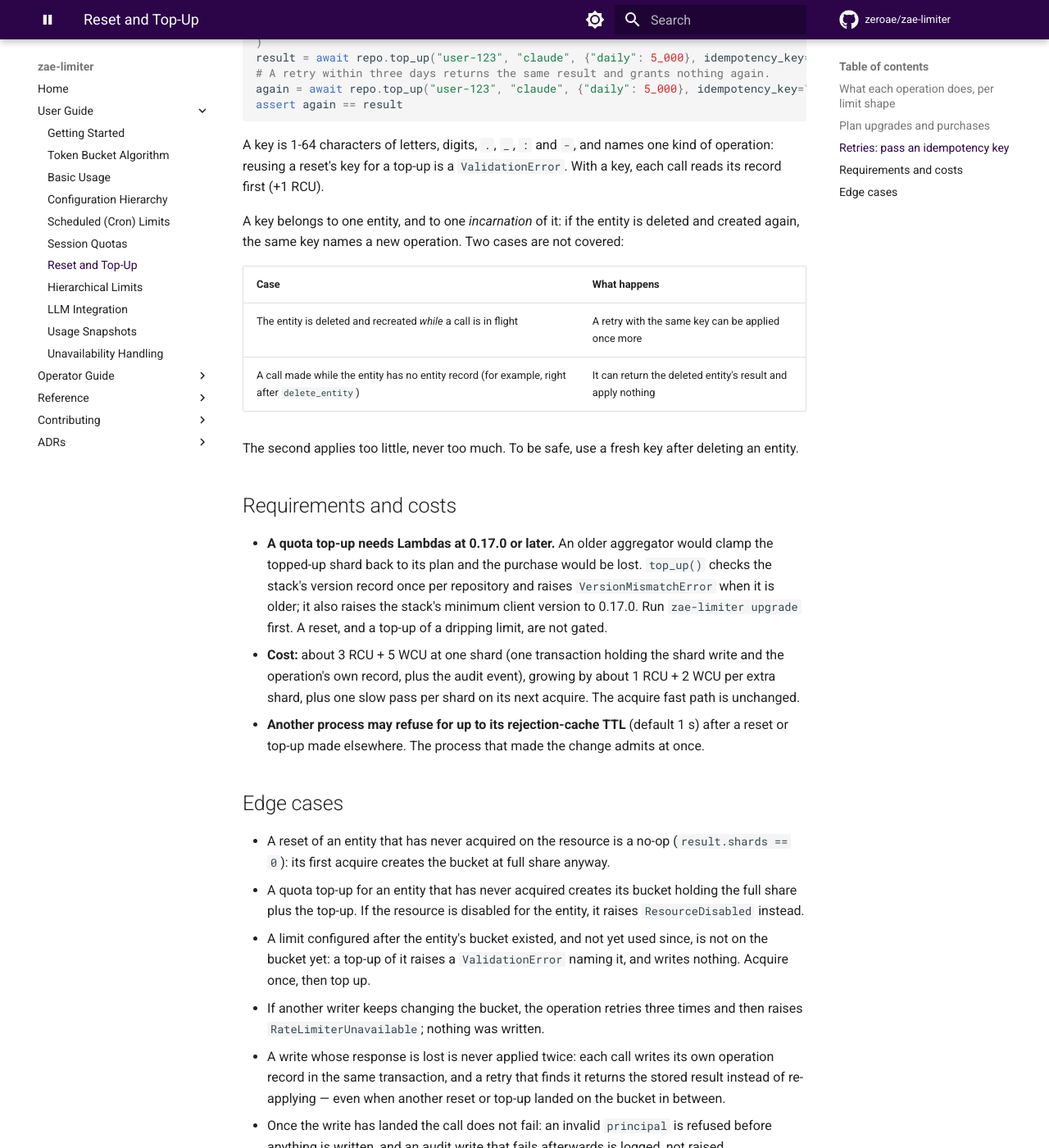
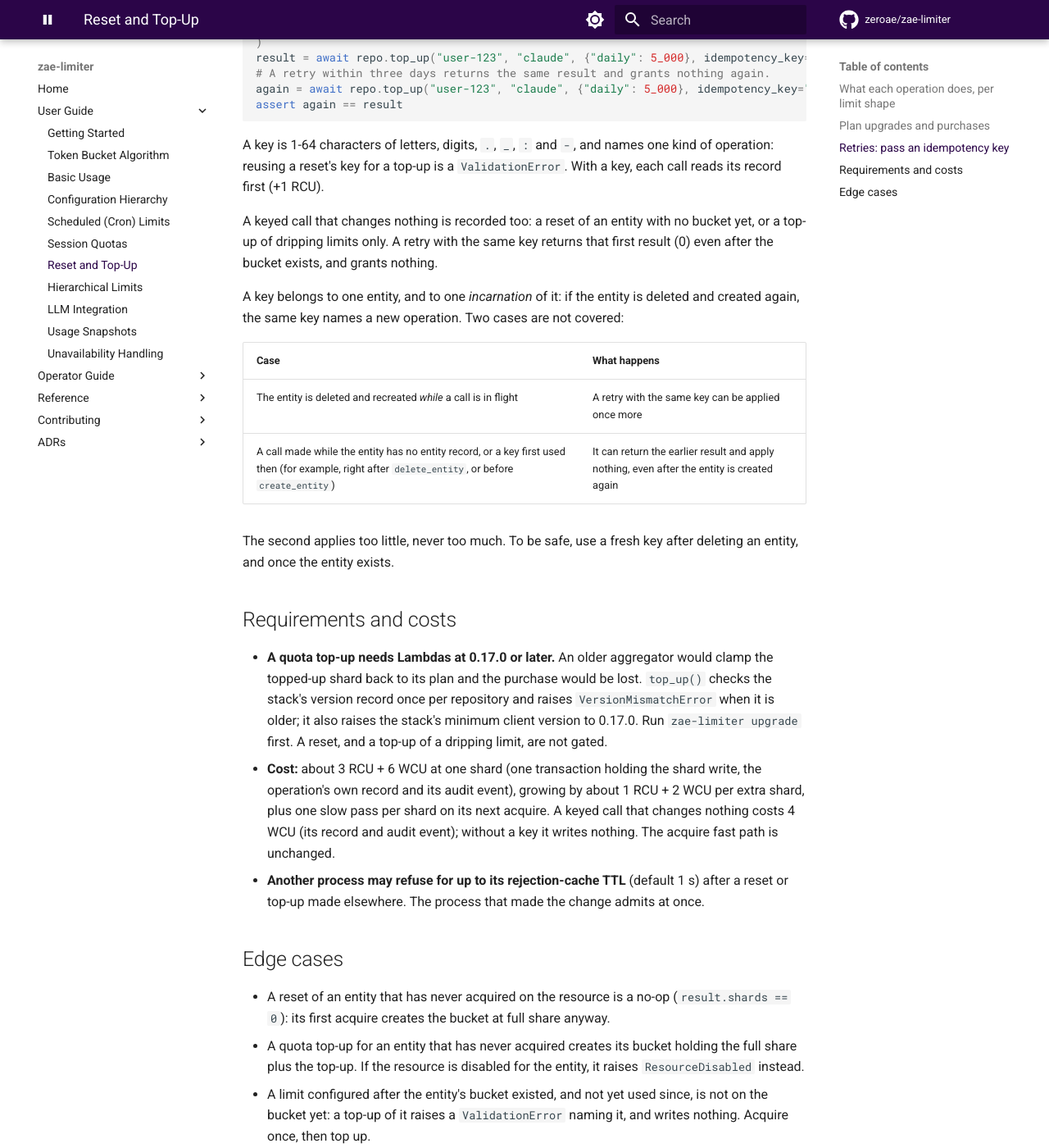
Before and after one commit to zeroae/zae-limiter, an MkDocs documentation site: the page built from docs/guide/reset-and-top-up.md, in a window 1280 px wide and 1400 px high, scrolled down 2226 px. Shown: the whole window at 82% size. Built offline with MkDocs 1.6.1 and Material for MkDocs 9.7.7, drawn with Linux system fonts in a browser that asks for light colours; comment, search, counter and statistics services are not loaded; the version menu is left out; some of the changed text lies outside the part shown.

Commit message:
📝 docs(guide): bring the guide and CLAUDE.md up to #720's round-6 fixes
The merged #720 changes what the user guide and CLAUDE.md describe:

- P1: the audit event now rides in the operation's transaction, so the
  guide's "an audit write that fails afterwards is logged" and
  CLAUDE.md's lost-audit WARNING are gone; every landed operation has
  exactly one event. Cost at one shard is 3 RCU + 6 WCU, not 5 WCU.
- P2: the no-entity-record row now also covers a key first used before
  create_entity, and the advice is a fresh key once the entity exists.
- P3: a reset or top-up on a default bucket extends its expiry to cover
  the current period; CLAUDE.md's "never ttl" is corrected.
- P4: a keyed call that changes nothing is recorded, so its retry
  returns 0 even after the bucket exists (4 WCU, keyed path only).
- CLAUDE.md also picks up round 5's two-sided "-" condition, which it
  had not been updated for.

Refs #470

Co-Authored-By: Claude Opus 5.5 <noreply@anthropic.com>

```diff
--- a/docs/guide/reset-and-top-up.md
+++ b/docs/guide/reset-and-top-up.md
@@ -92,16 +92,20 @@ A key is 1-64 characters of letters, digits, `.`, `_`, `:` and `-`, and names on
 operation: reusing a reset's key for a top-up is a `ValidationError`. With a key, each call
 reads its record first (+1 RCU).
 
+A keyed call that changes nothing is recorded too: a reset of an entity with no bucket yet, or
+a top-up of dripping limits only. A retry with the same key returns that first result (0)
+even after the bucket exists, and grants nothing.
+
 A key belongs to one entity, and to one *incarnation* of it: if the entity is deleted and
 created again, the same key names a new operation. Two cases are not covered:
 
 | Case | What happens |
 |------|--------------|
 | The entity is deleted and recreated *while* a call is in flight | A retry with the same key can be applied once more |
-| A call made while the entity has no entity record (for example, right after `delete_entity`) | It can return the deleted entity's result and apply nothing |
+| A call made while the entity has no entity record, or a key first used then (for example, right after `delete_entity`, or before `create_entity`) | It can return the earlier result and apply nothing, even after the entity is created again |
 
 The second applies too little, never too much. To be safe, use a fresh key after deleting an
-entity.
+entity, and once the entity exists.
 
 ## Requirements and costs
 
@@ -110,9 +114,11 @@ entity.
   version record once per repository and raises `VersionMismatchError` when it is older; it
   also raises the stack's minimum client version to 0.17.0. Run `zae-limiter upgrade` first.
   A reset, and a top-up of a dripping limit, are not gated.
-- **Cost:** about 3 RCU + 5 WCU at one shard (one transaction holding the shard write and the
-  operation's own record, plus the audit event), growing by about 1 RCU + 2 WCU per extra
-  shard, plus one slow pass per shard on its next acquire. The acquire fast path is unchanged.
+- **Cost:** about 3 RCU + 6 WCU at one shard (one transaction holding the shard write, the
+  operation's own record and its audit event), growing by about 1 RCU + 2 WCU per extra
+  shard, plus one slow pass per shard on its next acquire. A keyed call that changes nothing
+  costs 4 WCU (its record and audit event); without a key it writes nothing. The acquire fast
+  path is unchanged.
 - **Another process may refuse for up to its rejection-cache TTL** (default 1 s) after a reset
   or top-up made elsewhere. The process that made the change admits at once.
 
@@ -131,7 +137,11 @@ entity.
 - A write whose response is lost is never applied twice: each call writes its own operation
   record in the same transaction, and a retry that finds it returns the stored result instead
   of re-applying — even when another reset or top-up landed on the bucket in between.
-- Once the write has landed the call does not fail: an invalid `principal` is refused before
-  anything is written, and an audit write that fails afterwards is logged, not raised.
+- Every operation that writes has exactly one audit event: it is written in the same
+  transaction, so it lands exactly when the operation does, however the call ends. An invalid
+  `principal` is refused before anything is written.
+- On a bucket using resource or system defaults, which expires when idle, a reset or top-up
+  also extends the bucket's expiry to cover at least the current period, so a purchase is not
+  swept away before it can be spent. A bucket with entity-level limits never expires.
 
 See [ADR-149](../adr/149-reset-and-top-up.md) for the design.
```
Also changed, not shown: CLAUDE.md (+19 -13 lines).
